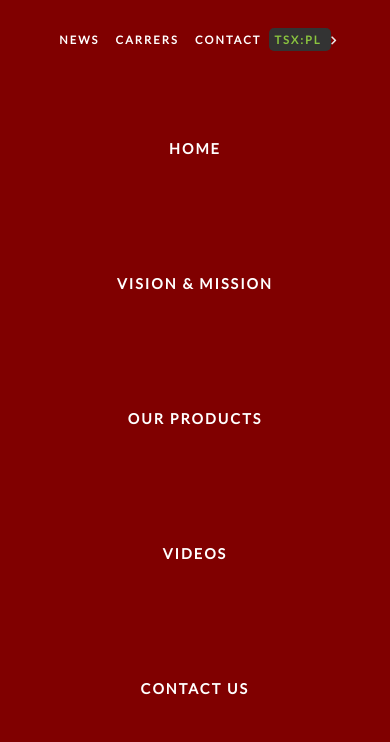
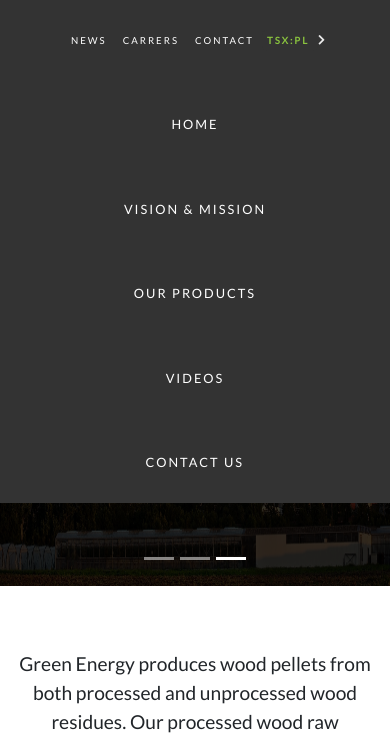
Before and after one commit to Waqas-Ahmed1998/greenEnergy, a plain HTML site: page index.html in a window 390 px wide. Both pictures are taken after a click on the element 355 px from the left and 44 px from the top of the page. Shown: the part 89-831 px from the top of the page. Drawn offline with nearby package versions, Linux system fonts and the light colour scheme.

Commit message:
adjusted navbar

```diff
--- a/dist/css/mobile.css
+++ b/dist/css/mobile.css
@@ -65,7 +65,7 @@ body {
   width: 100px;
 }
 #navbar .side-links {
-  background-color: maroon;
+  background-color: #333;
   position: absolute;
   right: -12px;
   top: 100%;
@@ -89,10 +89,9 @@ body {
   opacity: 1;
 }
 #navbar .side-links .navigations {
-  height: 80vh;
+  height: 50vh;
   width: 100vw;
   padding: 0;
-  font-size: 0.8rem;
   margin: 0;
   display: flex;
   flex-direction: column;
@@ -102,7 +101,17 @@ body {
 }
 #navbar .side-links .upper-links {
   justify-content: center;
+}
+#navbar .upper-links a {
   font-size: 0.6rem;
+  font-weight: 400;
+}
+#navbar .navigations a {
+  border-right: 1px solid gray;
+  padding: 0.5rem;
+  font-size: 0.8rem;
+  font-weight: 400;
+  font-family: 'Lato', sans-serif;
 }
 #navbar .side-links .upper-links.b2 {
   margin-bottom: none;
```
